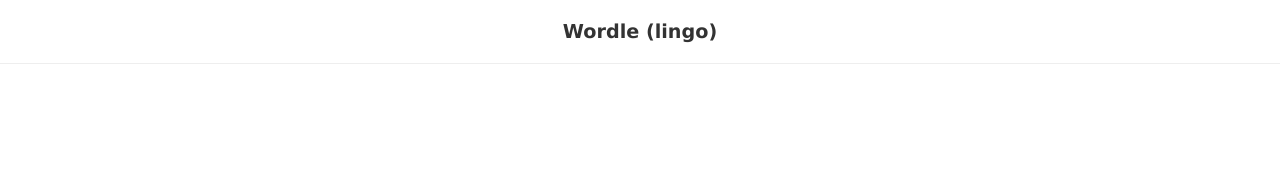
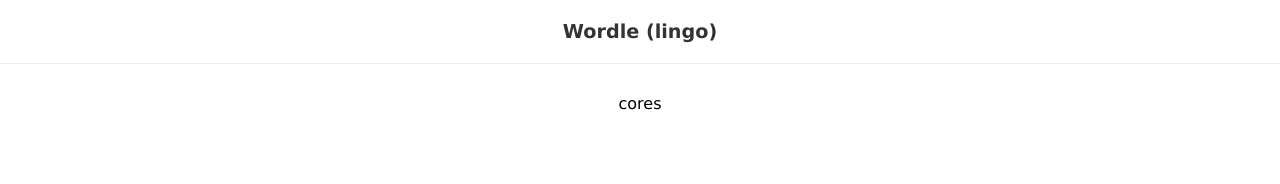
Before and after one commit to pixxstudios/react-wordle, a React (Vite) app: page / in a window 1280 px wide. Shown: the top 184 px of the page. Built offline with nearby package versions, Linux system fonts and the light colour scheme; data requests are answered from the project's data file.

Commit message:
get initial solution

```diff
--- a/src/App.tsx
+++ b/src/App.tsx
@@ -1,7 +1,21 @@
+import { useEffect, useState } from "react"
+
 function App() {
+  const [solution, setSolution] = useState(null)
+
+  useEffect(() => {
+    fetch('http://localhost:3001/solutions')
+    .then(res => res.json())
+    .then(data => {
+      const randomSolution = data[Math.floor(Math.random() * data.length)]
+      setSolution(randomSolution.word)
+    })
+  }, [])
+
   return (
     <div className="App">
       <h1>Wordle (lingo)</h1>
+      {solution && <div>{solution}</div>}
     </div>
   )
 }
```
